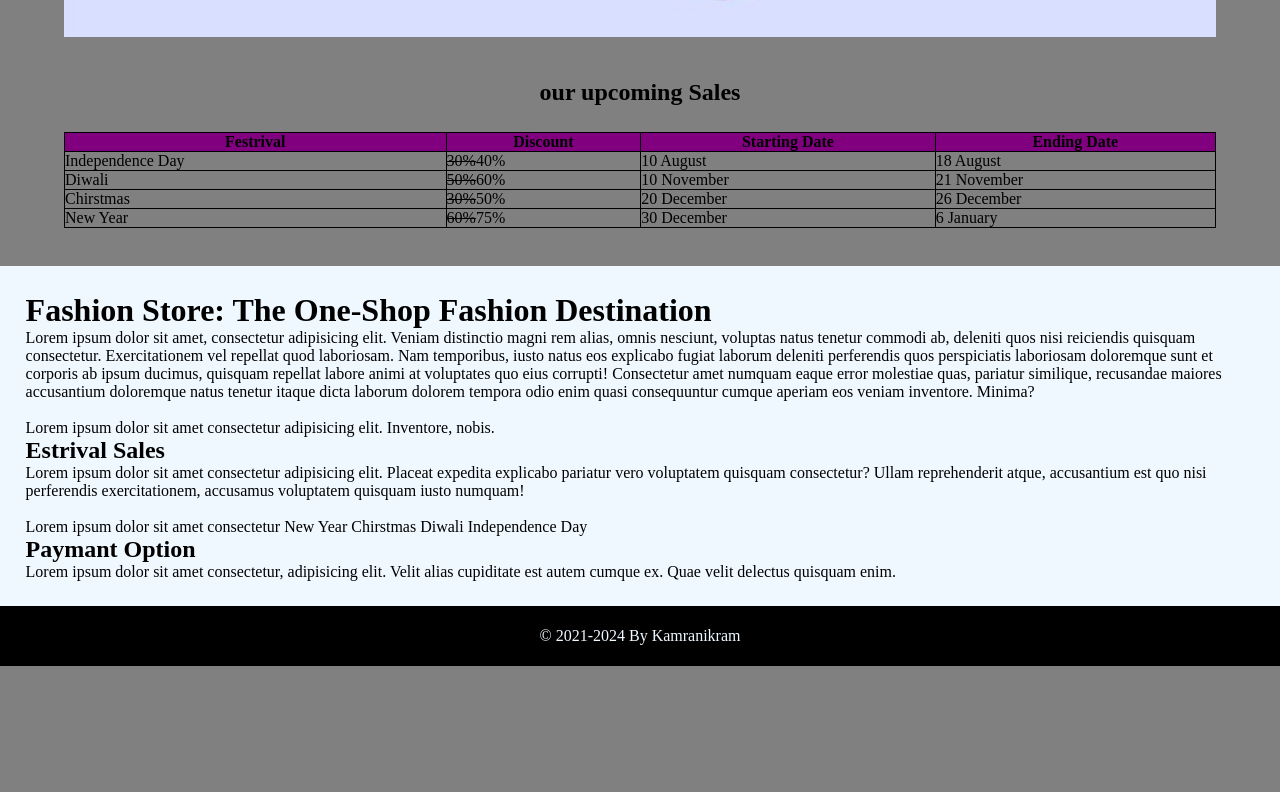
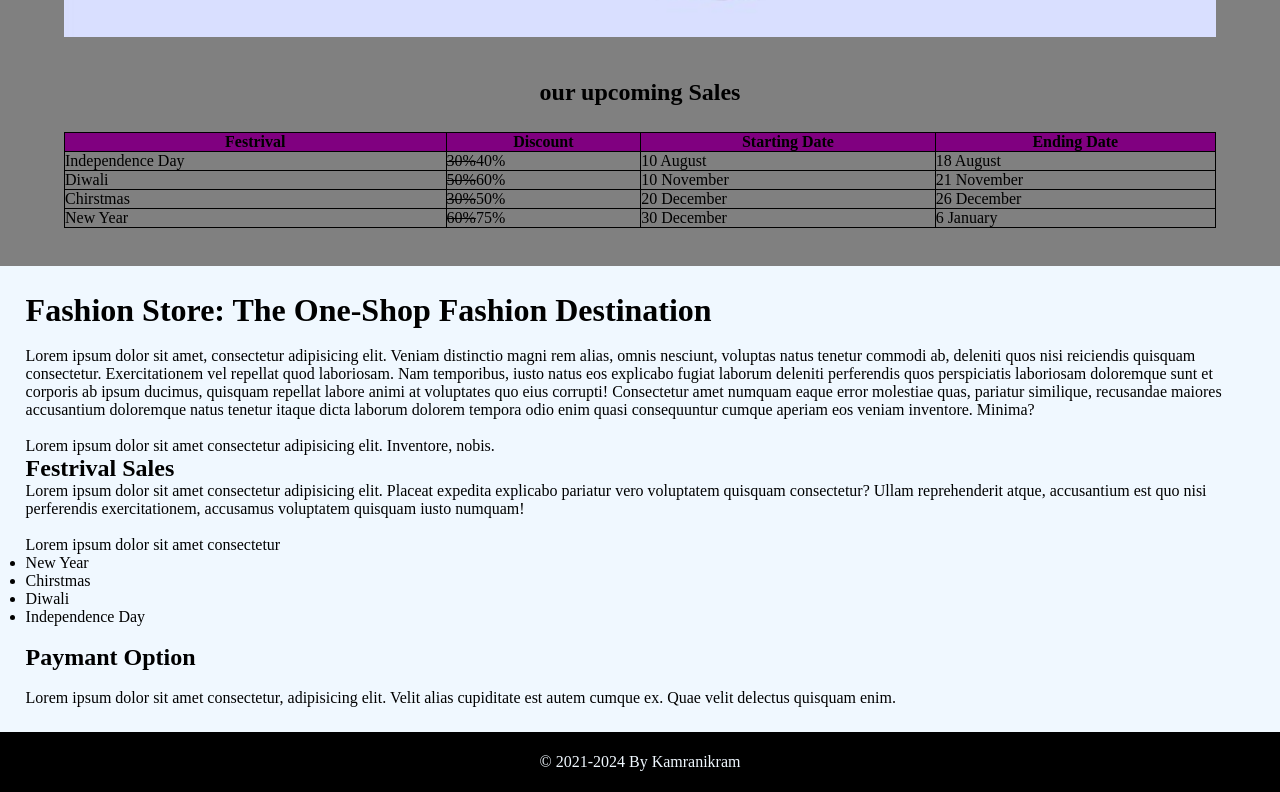
Before and after one commit to kamranikram706/1-css-use, a plain HTML site: page index.html in a window 1280 px wide. Shown: the part 645-1437 px from the top of the page. Before the commit the page ends 1311 px from the top, so only its background shows below. Drawn offline with Linux system fonts and the light colour scheme.

Commit message:
Update index.html

```diff
--- a/index.html
+++ b/index.html
@@ -78,10 +78,11 @@
             </tbody>
         </table>
     </body>
-    <footer class="footer">
+      <footer class="footer">
         <h1>
             Fashion Store: The One-Shop Fashion Destination
         </h1>
+        <br>
         <p>
             Lorem ipsum dolor sit amet, consectetur adipisicing elit. Veniam distinctio magni rem alias, omnis nesciunt,
             voluptas natus tenetur commodi ab, deleniti quos nisi reiciendis quisquam consectetur. Exercitationem vel
@@ -95,7 +96,7 @@
             Lorem ipsum dolor sit amet consectetur adipisicing elit. Inventore, nobis.
         </p>
         <h2>
-            Estrival Sales
+            Festrival Sales
         </h2>
         <p>
             Lorem ipsum dolor sit amet consectetur adipisicing elit. Placeat expedita explicabo pariatur vero voluptatem
@@ -104,14 +105,18 @@
             <br>
             <br>
             Lorem ipsum dolor sit amet consectetur
-            New Year
-            Chirstmas
-            Diwali
-            Independence Day
+            <ul>
+            <li>New Year</li>
+           <li> Chirstmas</li>
+            <li>Diwali</li>
+            <li>Independence Day</li>
+        </ul>
+        <br>
         </p>
         <h2>
             Paymant Option
         </h2>
+        <br>
         <p>
             Lorem ipsum dolor sit amet consectetur, adipisicing elit. Velit alias cupiditate est autem cumque ex. Quae
             velit delectus quisquam enim.
```
